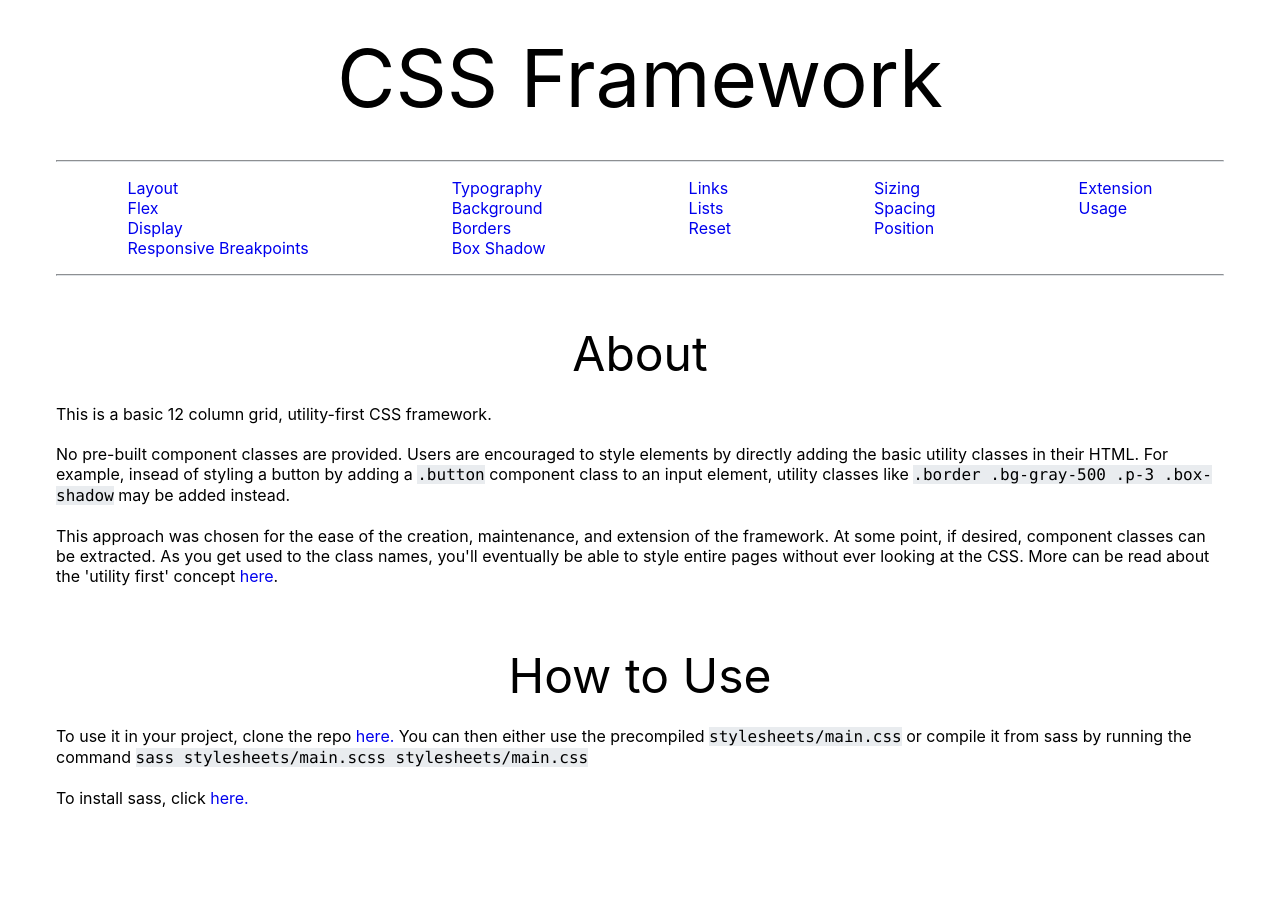
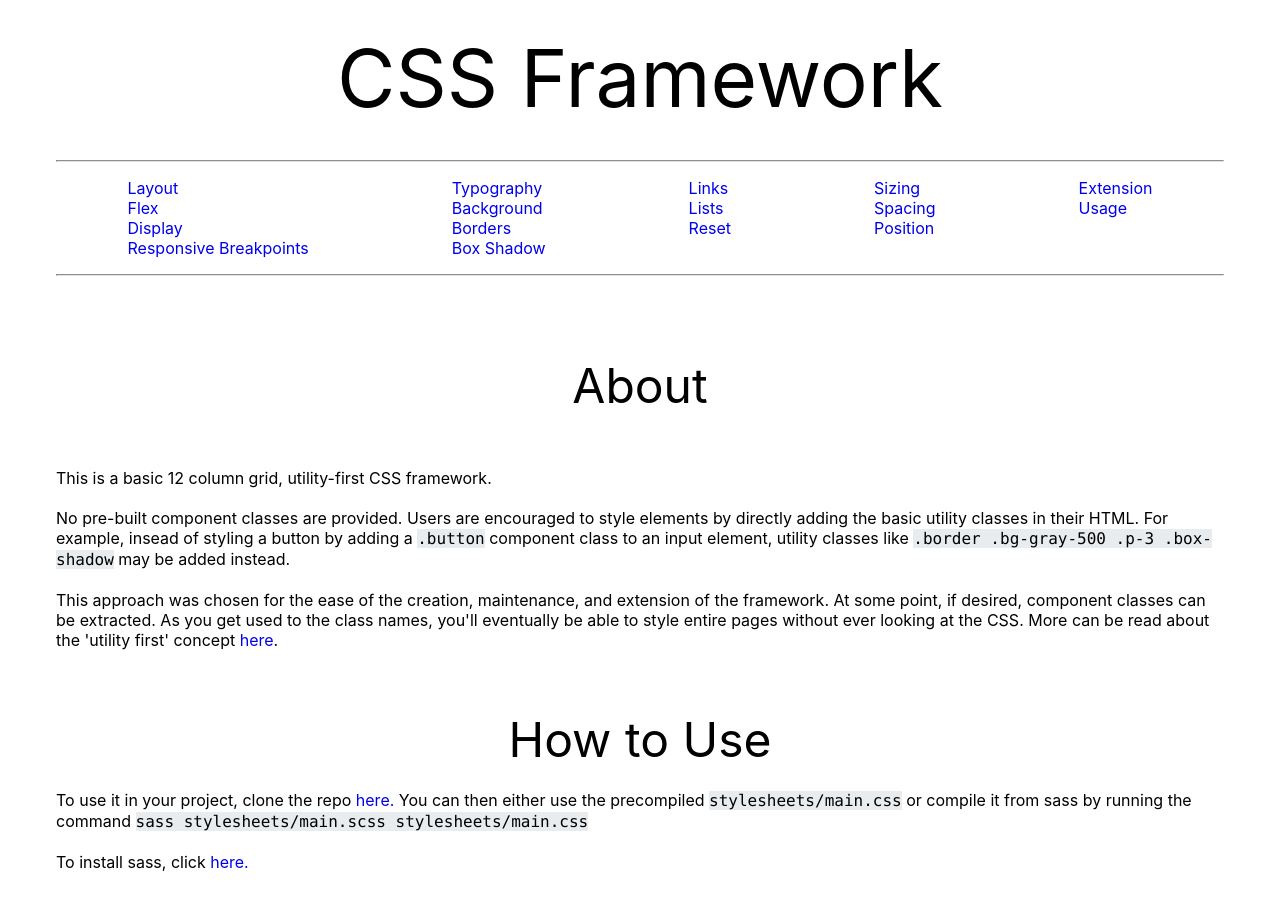
Before and after one commit to esteban90-dev/css-framework-site, a Jekyll site: the page built from index.html, in a window 1280 px wide. Built offline with Jekyll 4.4.1, drawn with Linux system fonts in a browser that asks for light colours.

Commit message:
Modify spacing

```diff
--- a/index.html
+++ b/index.html
@@ -4,7 +4,7 @@
 ---
 
 <br><br>
-<h2 class="text-center">About</h2>
+<h2 class="mb-4 mt-4 text-center">About</h2>
 <br>
 <p>
   This is a basic 12 column grid, utility-first CSS framework.
```
